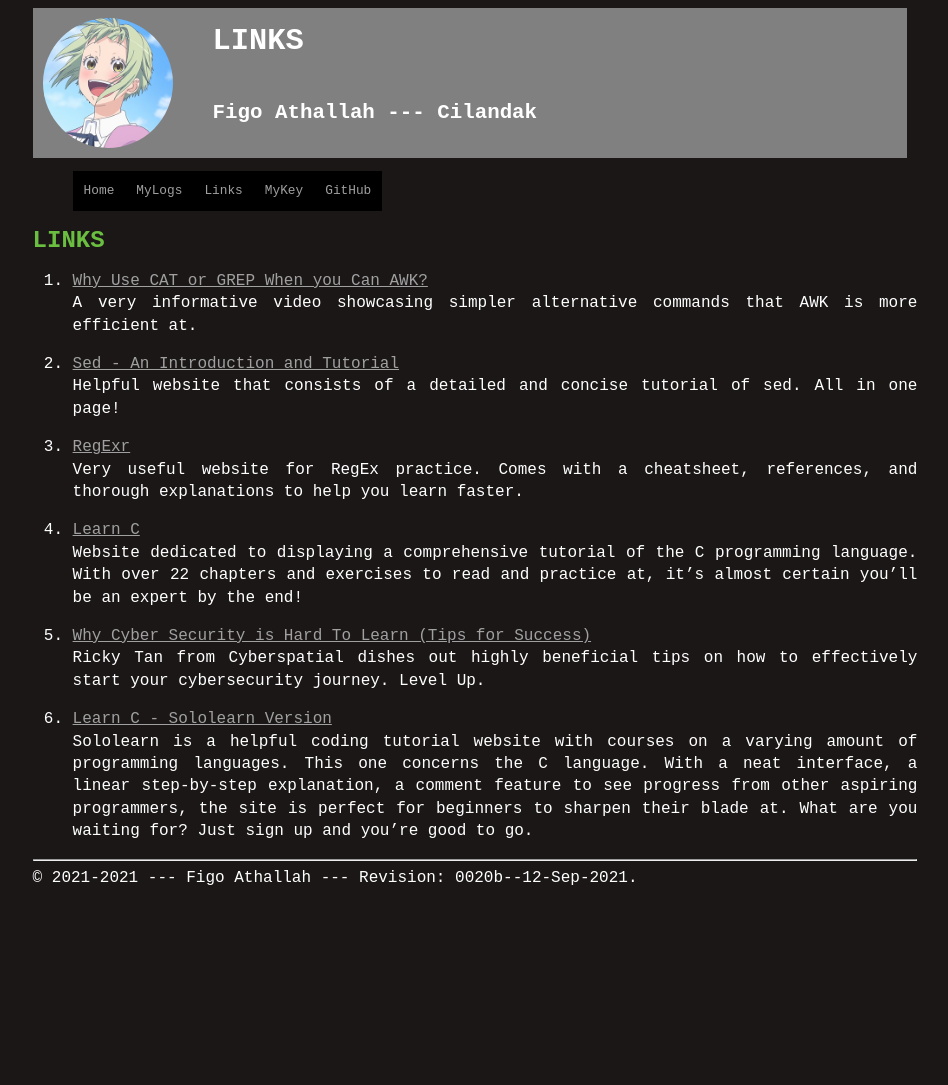
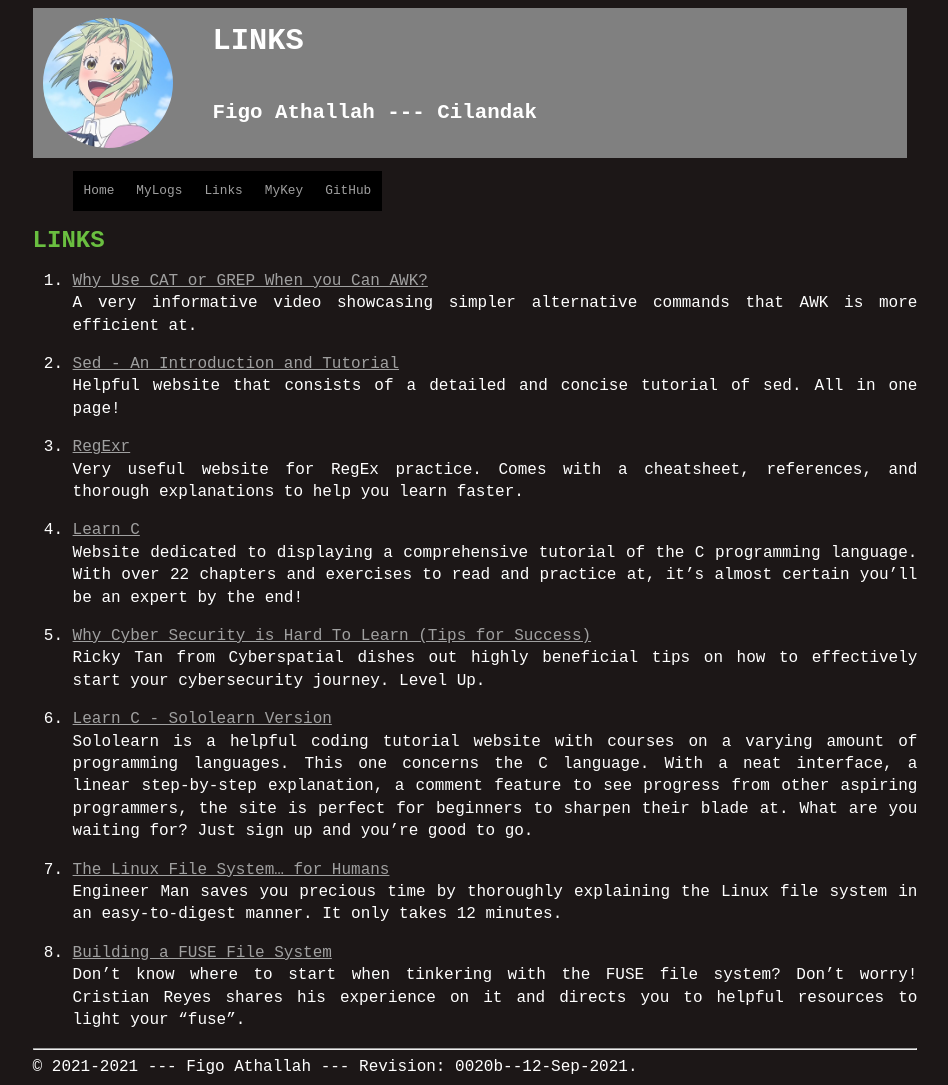
Before and after one commit to figoathallah/os212, a Jekyll site: the page built from links.md, in a window 1280 px wide. Shown: the whole page, without its empty margins (165-1113 px from the left). Built offline with Jekyll 4.4.1, drawn with Linux system fonts in a browser that asks for light colours; our own code applies the rules of GitHub Pages for plain Markdown files; before the commit the page ends 900 px from its top, so only the background shows below that.

Commit message:
OS212 figoathallah updated links.md

```diff
--- a/links.md
+++ b/links.md
@@ -28,3 +28,11 @@ Sololearn is a helpful coding tutorial website with courses on a varying amount
 With a neat interface, a linear step-by-step explanation, a comment feature to see progress from other aspiring programmers,
 the site is perfect for beginners to sharpen their blade at.
 What are you waiting for? Just sign up and you're good to go.
+
+7. [The Linux File System... for Humans](https://www.youtube.com/watch?v=UFIoRLqhFpo)<br>
+Engineer Man saves you precious time by thoroughly explaining the Linux file system in an easy-to-digest manner.
+It only takes 12 minutes.
+
+8. [Building a FUSE File System](https://medium.com/@cris178/building-a-fuse-file-system-ee8f90fd0a2f)<br>
+Don't know where to start when tinkering with the FUSE file system? Don't worry!
+Cristian Reyes shares his experience on it and directs you to helpful resources to light your "fuse".
```
